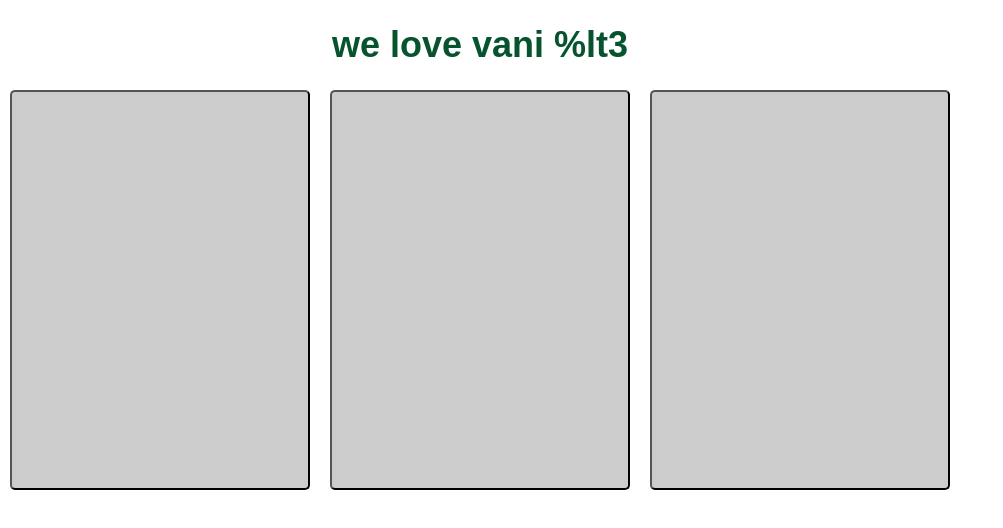
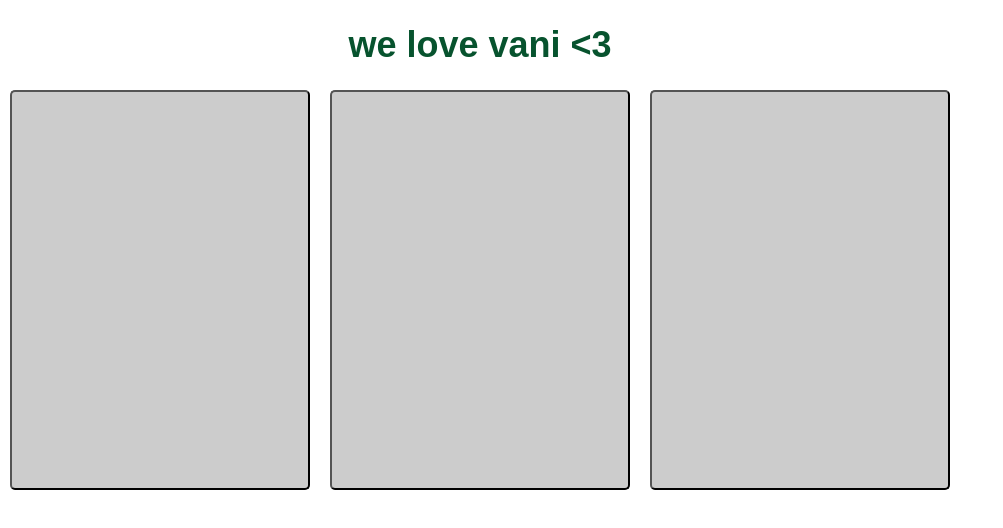
Before and after one commit to hcp-uw/rhythmix, a React (Create React App) app: page / in a window 1280 px wide. Shown: the top 528 px of the page, without its empty margins (0-1003 px from the left). Built offline with nearby package versions, Linux system fonts and the light colour scheme.

Commit message:
modified:   src/App.js

```diff
--- a/src/App.js
+++ b/src/App.js
@@ -24,7 +24,7 @@ function App() {
   return (
     <div className="App">
       <header class="header">
-        <h1> we love vani %lt3 </h1>
+        <h1> we love vani &lt;3 </h1>
       </header>
       <div class="container">
         <button class="button" type="button"> </button>
```
